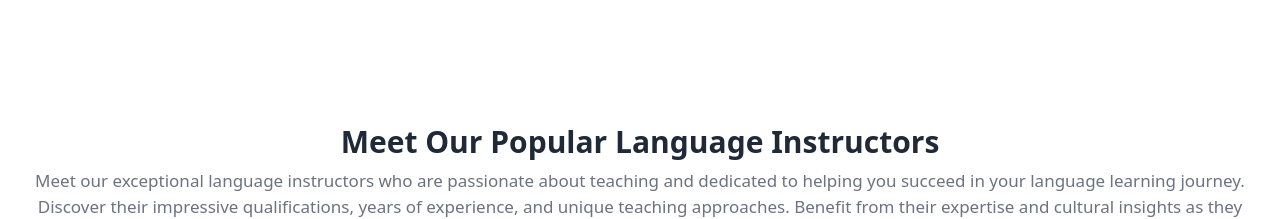
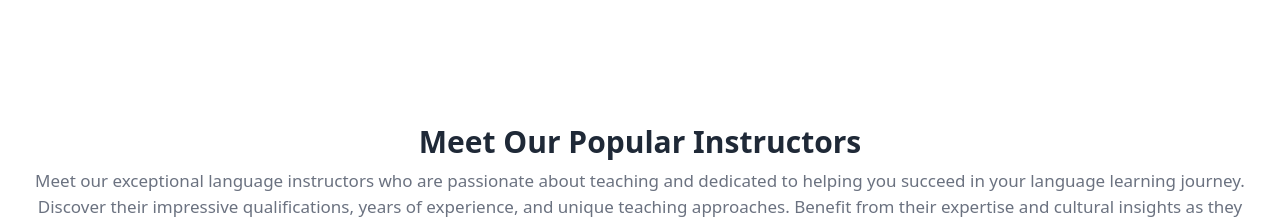
Before and after one commit to Washim-Akram/language-safari-client, a React (Vite) app: page / in a window 1280 px wide. Shown: the part 880-1099 px from the top of the page. Built offline with nearby package versions, Linux system fonts and the light colour scheme; no server answers.

Commit message:
Added popularInstructors section in the Home page

```diff
--- a/src/pages/Home/PopularInstructors/PopularInstructors.jsx
+++ b/src/pages/Home/PopularInstructors/PopularInstructors.jsx
@@ -15,7 +15,7 @@ const PopularInstructors = () => {
       <div className="container mx-auto mt-24 mb-24 md:mt-36 p-5">
         <Slide>
           <h2 className="text-center text-3xl font-bold mb-2">
-            Meet Our Popular Language Instructors
+            Meet Our Popular Instructors
           </h2>
         </Slide>
         <Rotate>
```
